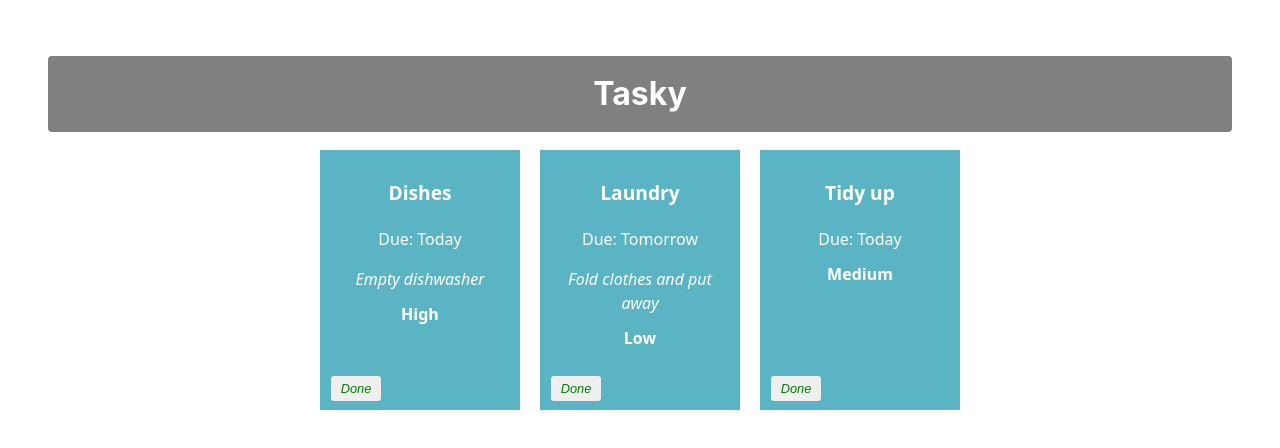
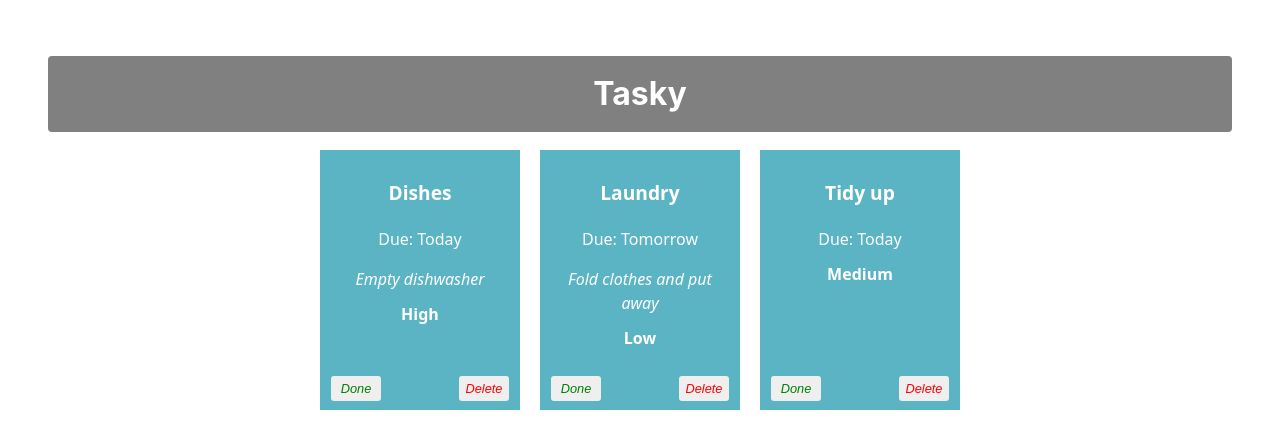
Before and after one commit to AiridasBalkus/react-basics-labs, a React (Vite) app in the folder tasky/: page / in a window 1280 px wide. Shown: the top 448 px of the page. Built offline with nearby package versions, Linux system fonts and the light colour scheme.

Commit message:
Delete tasks

```diff
--- a/tasky/src/App.css
+++ b/tasky/src/App.css
@@ -62,3 +62,9 @@
   left: 5px;
   color: green;
 }
+.deleteButton {
+  position: absolute;
+  bottom: 5px;
+  right: 5px;
+  color: red;
+}
--- a/tasky/src/App.jsx
+++ b/tasky/src/App.jsx
@@ -14,8 +14,13 @@
     const tasks = [...taskState.tasks];
     tasks[taskIndex].done = !tasks[taskIndex].done;
     setTaskState({tasks});
-    console.log(`${taskIndex} ${tasks[taskIndex].done}`);
   }
+    const deleteHandler = (taskIndex) => {
+    const tasks = [...taskState.tasks];
+    tasks.splice(taskIndex, 1);
+    setTaskState({tasks});
+  }
+
   return (
     <div className="container">
       <h1>Tasky</h1>
@@ -28,6 +33,8 @@
       key={task.id}
       done={task.done}
       markDone={() => doneHandler(index)}
+      deleteTask={() => deleteHandler(index)}
+
     />
   ))}
   </div>
--- a/tasky/src/components/Task.jsx
+++ b/tasky/src/components/Task.jsx
@@ -9,6 +9,7 @@
             <p className = "description"> {props.description}</p>
             <p className = "priority"> {props.priority}</p>
             <button onClick={props.markDone} className='doneButton'>Done</button>
+            <button className='deleteButton' onClick={props.deleteTask}>Delete</button>
         </div>
     )
 
```
